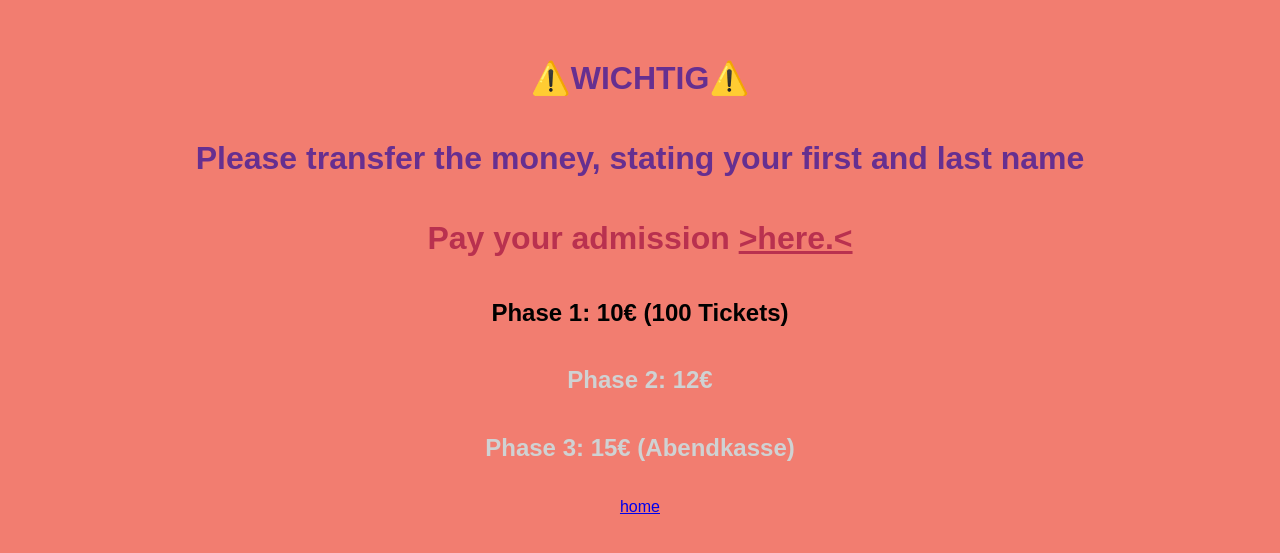
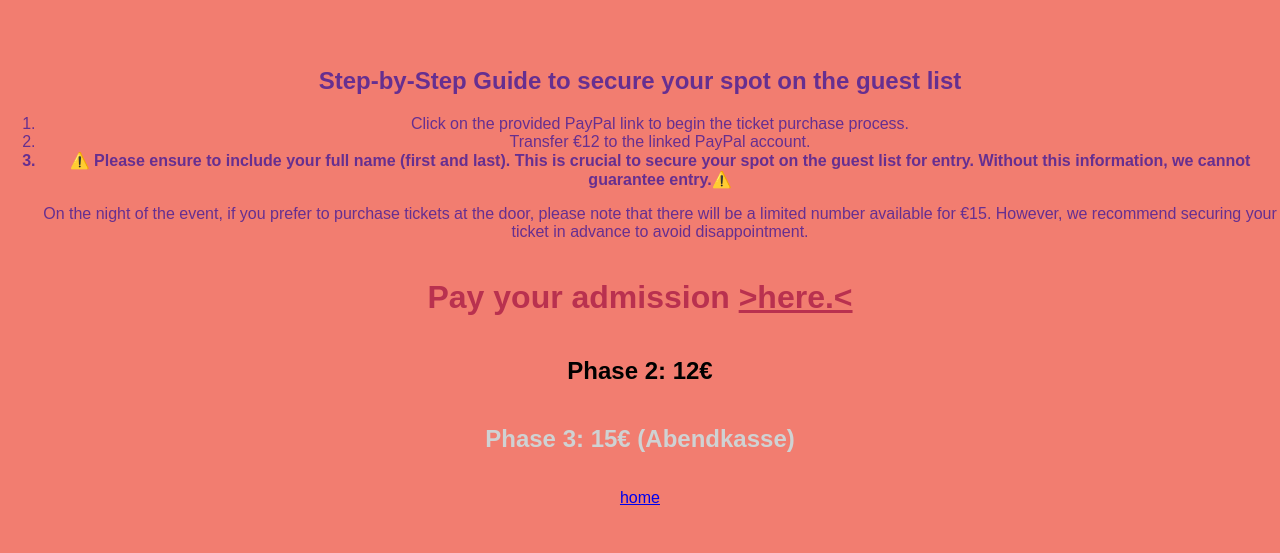
Before and after one commit to rahel02/1stDimeDisco, a plain HTML site: page Tickets.html in a window 1280 px wide. Shown: the part 115-668 px from the top of the page. Drawn offline with Linux system fonts and the light colour scheme; a web font is replaced by a local one.

Commit message:
Update Tickets.html

```diff
--- a/Tickets.html
+++ b/Tickets.html
@@ -9,11 +9,18 @@
 
     <div class="intro">
 
+      <center>
+   <h2>Step-by-Step Guide to secure your spot on the guest list</h2>
+    <ol>
+        <li>Click on the provided PayPal link to begin the ticket purchase process.</li>
+        <li>Transfer €12 to the linked PayPal account.</li>
+        <b> <li>⚠️ Please ensure to include your full name (first and last). This is crucial to secure your spot on the guest list for entry. Without this information, we cannot guarantee entry.⚠️</li></b>
 
-        <h1>⚠️WICHTIG⚠️</h1>
-<h1>Please transfer the money, stating your first and last name
-</h1>
-    </div>
+        <p>On the night of the event, if you prefer to purchase tickets at the door, please note that there will be a limited number available for €15. However, we recommend securing your ticket in advance to avoid disappointment.</p>
+    </ol>
+</div>
+
+
 
         <div class="bezahl">
 
@@ -23,12 +30,12 @@
 
 
         <div class="phasen">
-        <h2>Phase 1: <b>10€ </b>(100 Tickets)</h2>
+ <h2>Phase 2: 12€</h2>
 
     </div>
 
     <div class="phasen-rest">
-        <h2>Phase 2: 12€</h2>
+
         <h2>Phase 3: 15€ (Abendkasse)</h2>
 
 
@@ -58,7 +65,7 @@
             background-color: #F27D70;
         }
     .intro{
-      font-family: "eight", sans-serif;
+      font-family: "Apfel Grotezk", sans-serif;
             font-weight: 400;
             font-style: normal;
 
```
